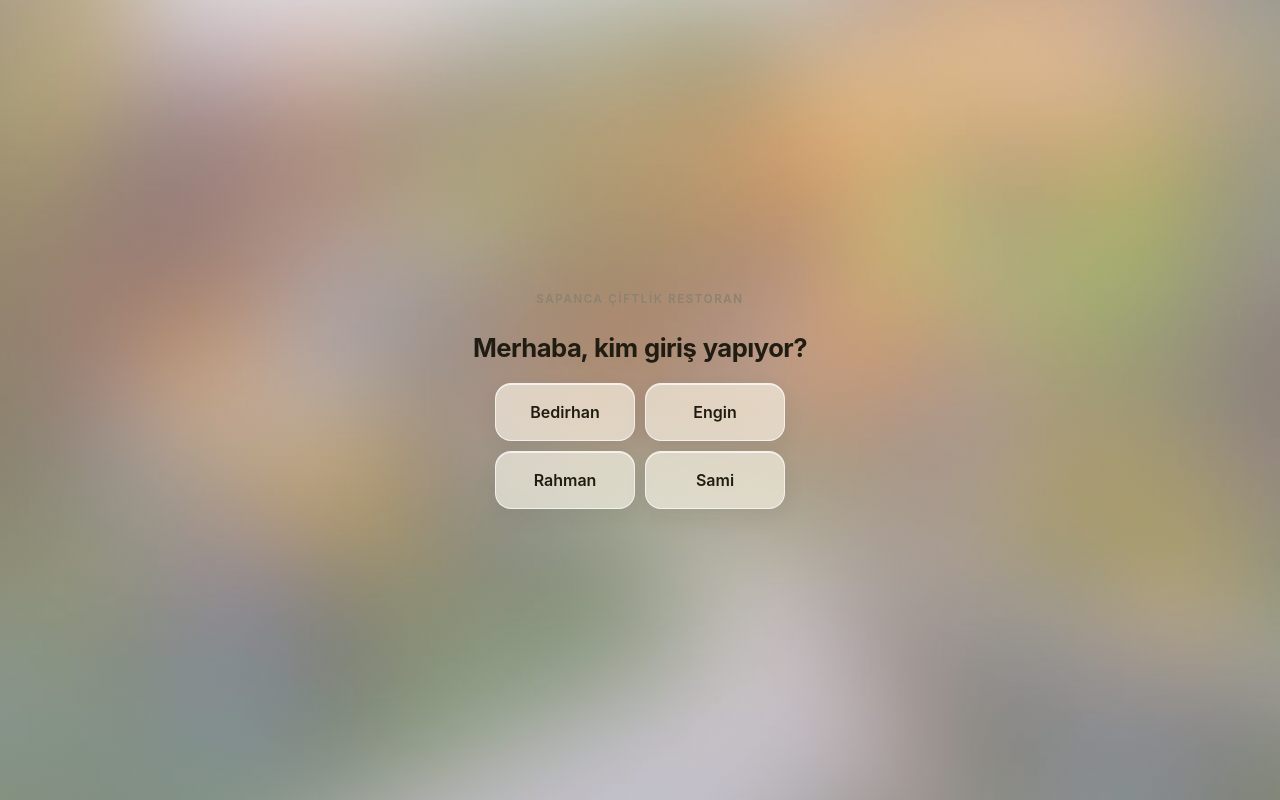
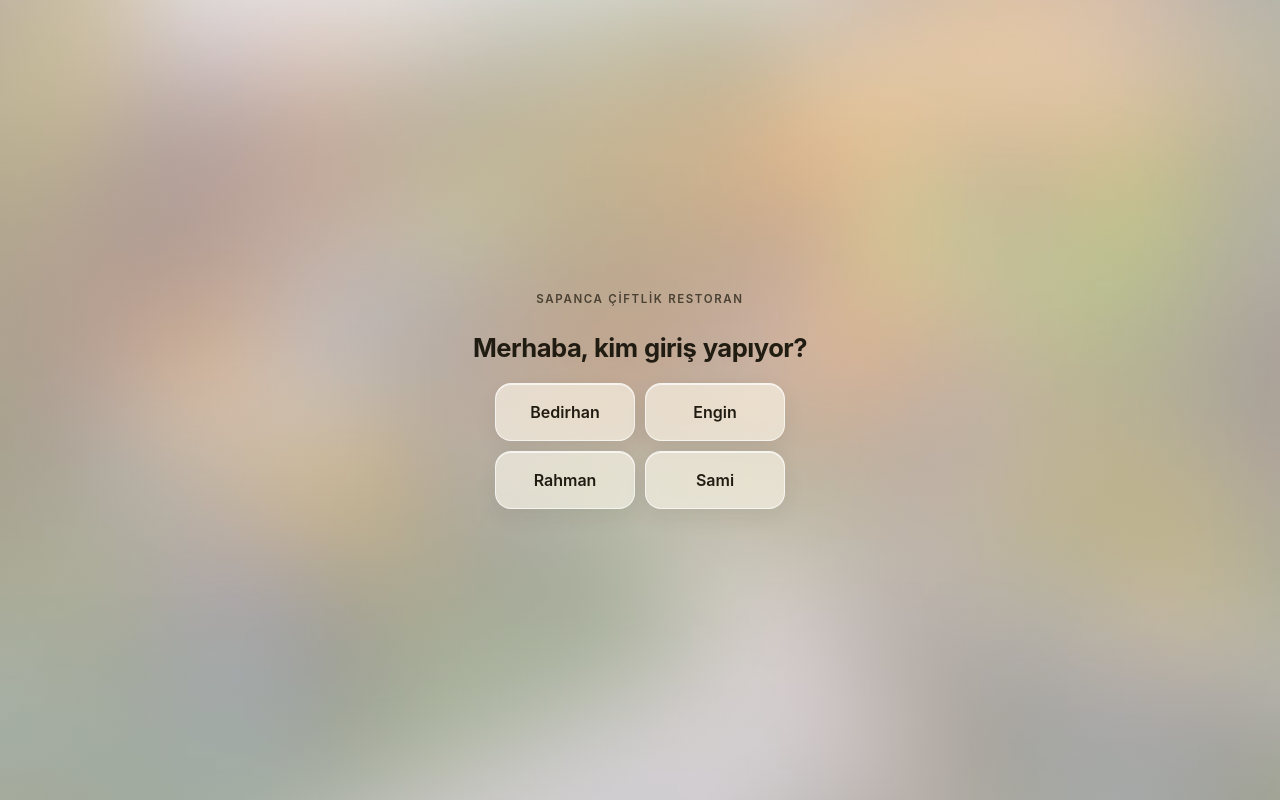
Before and after one commit to snmzengin/siparis-takip-ciflikt, a Flask app: page /garson in a window 1280 px wide. Run offline with Flask 3, Linux system fonts and the light colour scheme; data comes from the database, SQL or seed files in the repository; data that the repository does not hold is empty.

Commit message:
Bulanık arka plan üstündeki soluk yazılar koyulaştırıldı
- İkincil yazı tonları (ink-2 / ink-3) koyulaştırıldı
- Fotoğraf üstündeki krem katman artırıldı
- Doğrudan arka plan üstündeki alt başlık, tarih ve etiketler bir ton koyu
- Sipariş ekranındaki arama kutusu beyaz zeminli ve kenarlıklı

Co-Authored-By: Claude Opus 5.5 <noreply@anthropic.com>

```diff
--- a/templates/garson.html
+++ b/templates/garson.html
@@ -18,8 +18,8 @@
       --gold:       #D9A441;
       --gold-dark:  #B9852E;
       --ink:        #211C12;
-      --ink-2:      #5B5140;
-      --ink-3:      #8C8270;
+      --ink-2:      #4A4132;
+      --ink-3:      #6B6250;
       --line:       rgba(33, 28, 18, 0.09);
       --line-2:     rgba(33, 28, 18, 0.14);
       --accent:     #2F6B3F;
@@ -50,7 +50,7 @@
       z-index: -1;
       /* Web sitesindeki restoran fotoğrafı, önceden bulanıklaştırılmış (static/bg-blur.jpg) */
       background:
-        linear-gradient(rgba(248, 243, 230, 0.5), rgba(248, 243, 230, 0.5)),
+        linear-gradient(rgba(248, 243, 230, 0.68), rgba(248, 243, 230, 0.68)),
         url("/static/bg-blur.jpg") center 62% / cover no-repeat;
       pointer-events: none;
     }
@@ -73,10 +73,10 @@
     }
 
     .header-title { font-size: 1.05rem; font-weight: 700; color: var(--ink); letter-spacing: -0.01em; }
-    .header-sub   { font-size: 0.66rem; color: var(--ink-3); letter-spacing: 0.12em; text-transform: uppercase; font-weight: 600; display: block; }
+    .header-sub   { font-size: 0.66rem; color: var(--ink-2); letter-spacing: 0.12em; text-transform: uppercase; font-weight: 600; display: block; }
 
     .garson-select-wrap { display: flex; align-items: center; gap: 8px; }
-    .garson-label { font-size: 0.8rem; color: var(--ink-3); }
+    .garson-label { font-size: 0.8rem; color: var(--ink-2); }
 
     #garson-select {
       background: rgba(255, 255, 255, 0.7);
@@ -111,13 +111,14 @@
     .search-bar input {
       width: 100%;
       padding: 10px 14px;
-      border: 1px solid transparent;
+      border: 1px solid var(--line-2);
       border-radius: 11px;
       font-size: 1rem;
-      background: rgba(33, 28, 18, 0.06);
+      background: rgba(255, 255, 255, 0.72);
       color: var(--ink);
       transition: background 0.15s, box-shadow 0.15s;
     }
+    .search-bar input::placeholder { color: var(--ink-3); }
     .search-bar input:focus { outline: none; background: #fff; border-color: var(--gold); box-shadow: 0 0 0 4px rgba(217, 164, 65, 0.2); }
 
     .category-tabs {
@@ -175,7 +176,7 @@
     .menu-item-card:active { transform: scale(0.97); }
     .menu-item-card.in-cart { background: #fff; border-color: rgba(47, 107, 63, 0.45); box-shadow: 0 0 0 1px rgba(47, 107, 63, 0.35), 0 8px 20px rgba(47, 107, 63, 0.10); }
 
-    .menu-item-cat   { font-size: 0.68rem; color: var(--ink-3); margin-bottom: 4px; text-transform: uppercase; letter-spacing: 0.06em; font-weight: 600; }
+    .menu-item-cat   { font-size: 0.68rem; color: var(--ink-2); margin-bottom: 4px; text-transform: uppercase; letter-spacing: 0.06em; font-weight: 600; }
     .menu-item-name  { font-size: 0.92rem; font-weight: 600; color: var(--ink); line-height: 1.3; margin-bottom: 8px; flex: 1; }
     .menu-item-price { font-size: 0.95rem; font-weight: 600; color: var(--ink-2); }
 
@@ -291,7 +292,7 @@
       align-items: baseline;
       margin-bottom: 12px;
     }
-    .order-total-label { font-size: 0.86rem; color: var(--ink-3); font-weight: 500; }
+    .order-total-label { font-size: 0.86rem; color: var(--ink-2); font-weight: 500; }
     .order-total-amount { font-size: 1.6rem; font-weight: 700; color: var(--ink); letter-spacing: -0.02em; }
 
     .submit-btn {
@@ -381,7 +382,7 @@
     #pin-screen {
       position: fixed; inset: 0; z-index: 1000;
       background:
-        linear-gradient(rgba(248, 243, 230, 0.45), rgba(248, 243, 230, 0.45)),
+        linear-gradient(rgba(248, 243, 230, 0.6), rgba(248, 243, 230, 0.6)),
         url("/static/bg-blur.jpg") center 62% / cover no-repeat var(--cream);
       display: flex; flex-direction: column;
       align-items: center; justify-content: center;
@@ -390,7 +391,7 @@
     }
     #pin-screen.hidden { display: none; }
 
-    .pin-logo { font-size: 0.72rem; color: var(--ink-3); letter-spacing: 0.14em; text-transform: uppercase; font-weight: 600; }
+    .pin-logo { font-size: 0.72rem; color: var(--ink-2); letter-spacing: 0.14em; text-transform: uppercase; font-weight: 600; }
     .pin-title { font-size: 1.6rem; font-weight: 700; color: var(--ink); letter-spacing: -0.02em; text-align: center; }
 
     .waiter-grid {
@@ -441,7 +442,7 @@
     .pin-key.empty  { border: none; background: transparent; box-shadow: none; cursor: default; pointer-events: none; -webkit-backdrop-filter: none; backdrop-filter: none; }
 
     .pin-error { color: var(--danger); font-size: 0.86rem; font-weight: 600; height: 20px; }
-    .pin-back  { color: var(--ink-3); font-size: 0.86rem; cursor: pointer; margin-top: 4px; }
+    .pin-back  { color: var(--ink-2); font-size: 0.86rem; cursor: pointer; margin-top: 4px; }
     .pin-back:hover { color: var(--ink); }
   </style>
 </head>
```
Also changed, not shown: static/style.css (+7 -7 lines), templates/z_raporu.html (+5 -5 lines).
